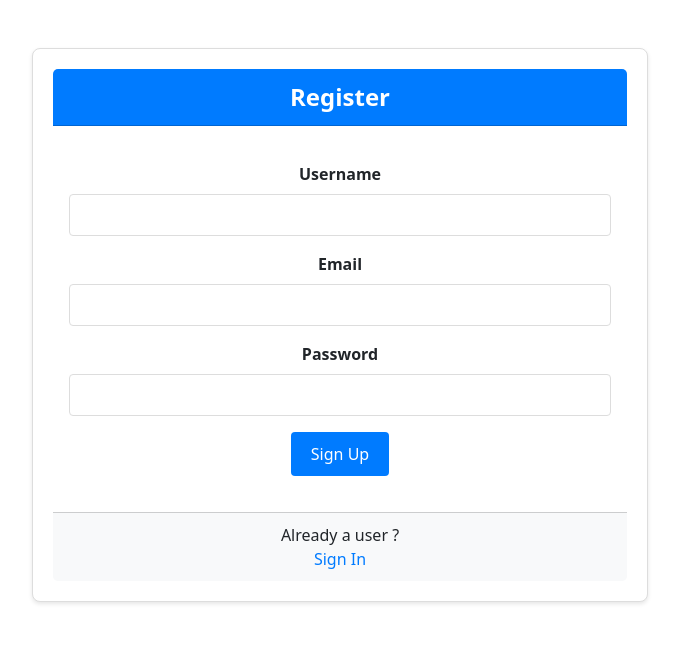
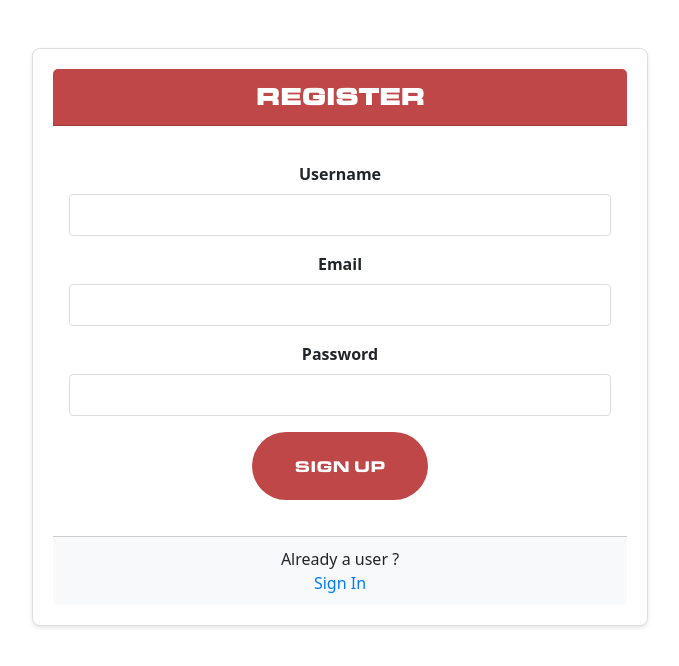
Before and after one commit to owaisextragithub/carprojectrep, a React (Vite) app: page /register in a window 1280 px wide. Shown: the top 666 px of the page, without its empty margins (300-979 px from the left). Built offline with nearby package versions, Linux system fonts and the light colour scheme; what react-three-fiber would draw is missing.

Commit message:
Login-Register Edited

```diff
--- a/src/Login.jsx
+++ b/src/Login.jsx
@@ -12,7 +12,7 @@ const Login = () => {
       <div className="row justify-content-center">
         <div className="col-md-6">
           <div className="custom-card">
-            <div className="custom-card-header">Login</div>
+            <div className="custom-card-header bg-first font-heading">Login</div>
             <div className="card-body">
               <form>
                 <div className="mb-3">
@@ -41,7 +41,7 @@ const Login = () => {
                 </div>
                 <button
                   type="button"
-                  className="custom-btn"
+                  className="px-42 py-22 rounded-full text-white bg-first font-heading"
                   onClick={handleLogin}
                 >
                   Login
--- a/src/register.jsx
+++ b/src/register.jsx
@@ -27,7 +27,7 @@ const Register = () => {
       <div className="row justify-content-center">
         <div className="col-md-6">
           <div className="card custom-card">
-            <div className="card-header custom-card-header">Register</div>
+            <div className="card-header custom-card-header bg-first font-heading">Register</div>
             <div className="card-body">
               <form>
                 <div className="mb-3">
@@ -68,7 +68,7 @@ const Register = () => {
                 </div>
                 <button
                   type="button"
-                  className="btn custom-btn"
+                  className="px-42 py-22 rounded-full text-white bg-first font-heading"
                   onClick={register}
                 >
                   Sign Up
```
